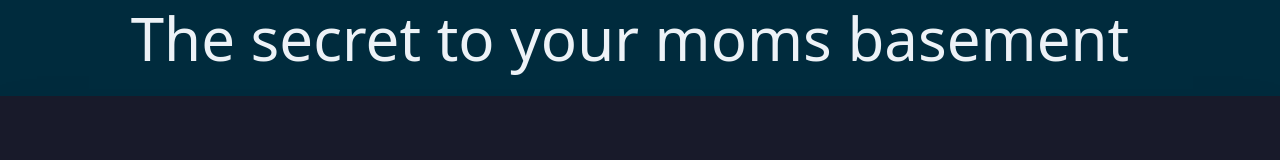
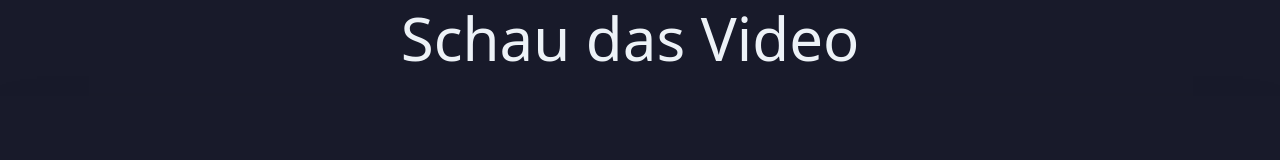
Before and after one commit to 5xDiego/wsite01, a React (Vite) app: page / in a window 1280 px wide. Shown: the top 160 px of the page. Built offline with nearby package versions, Linux system fonts and the light colour scheme; grey boxes are pictures that could not be loaded.

Commit message:
changed banner text and style

```diff
--- a/src/components/Banner.jsx
+++ b/src/components/Banner.jsx
@@ -1,7 +1,7 @@
 export default function Banner(){
     return(
-        <div className="navbar w-full bg-info-content shadow-2xl flex flex-col">
-            <h1 className="text-3xl lg:text-6xl text-neutral-content lg:pb-5 lg:pr-5"> The secret to your moms basement </h1>
+        <div className="navbar w-full bg-neutral shadow-2xl flex flex-col">
+            <h1 className="text-3xl lg:text-6xl text-neutral-content lg:pb-5 lg:pr-5"> Schau das Video  </h1>
         </div>
     );
 }
```
